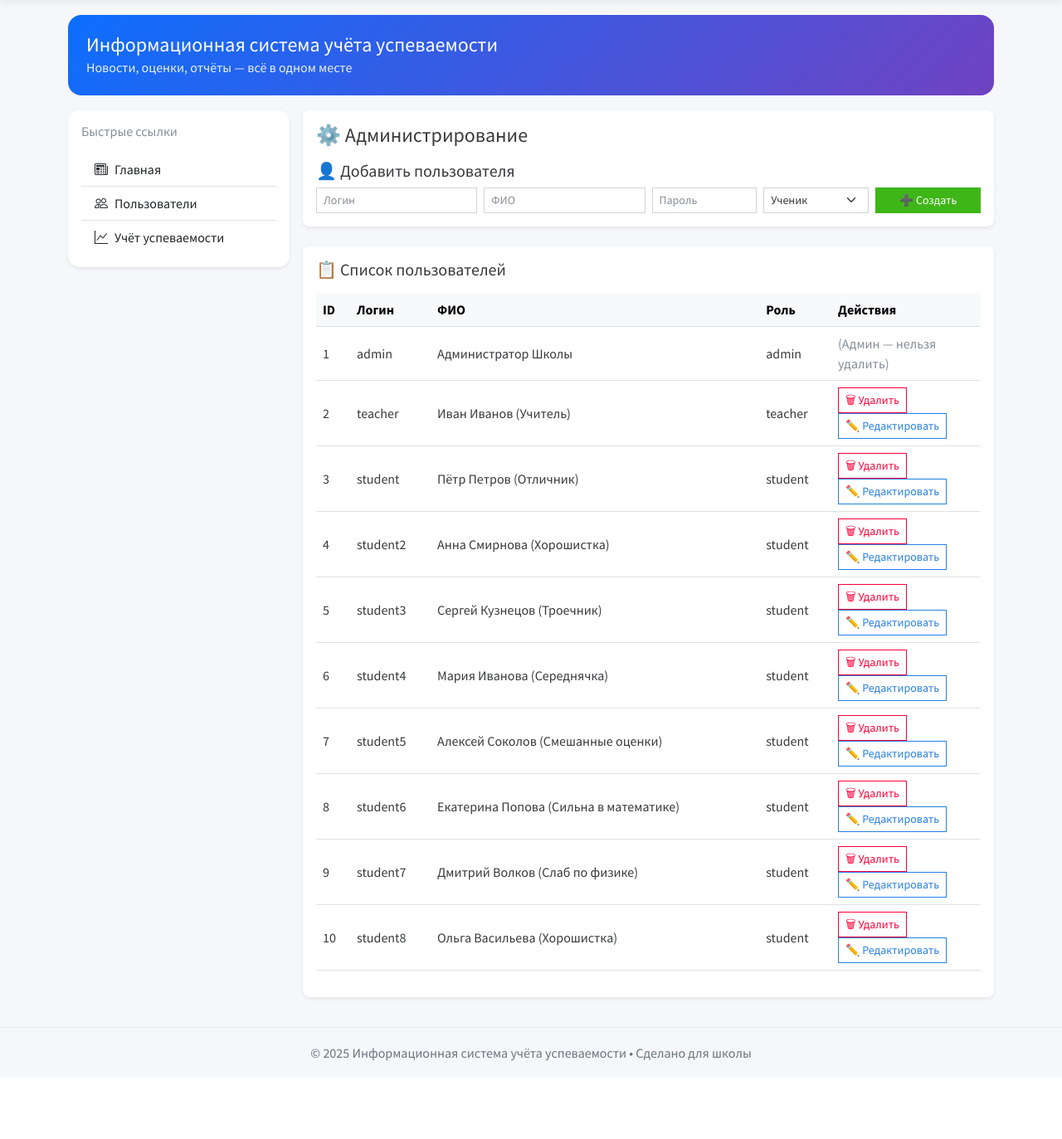
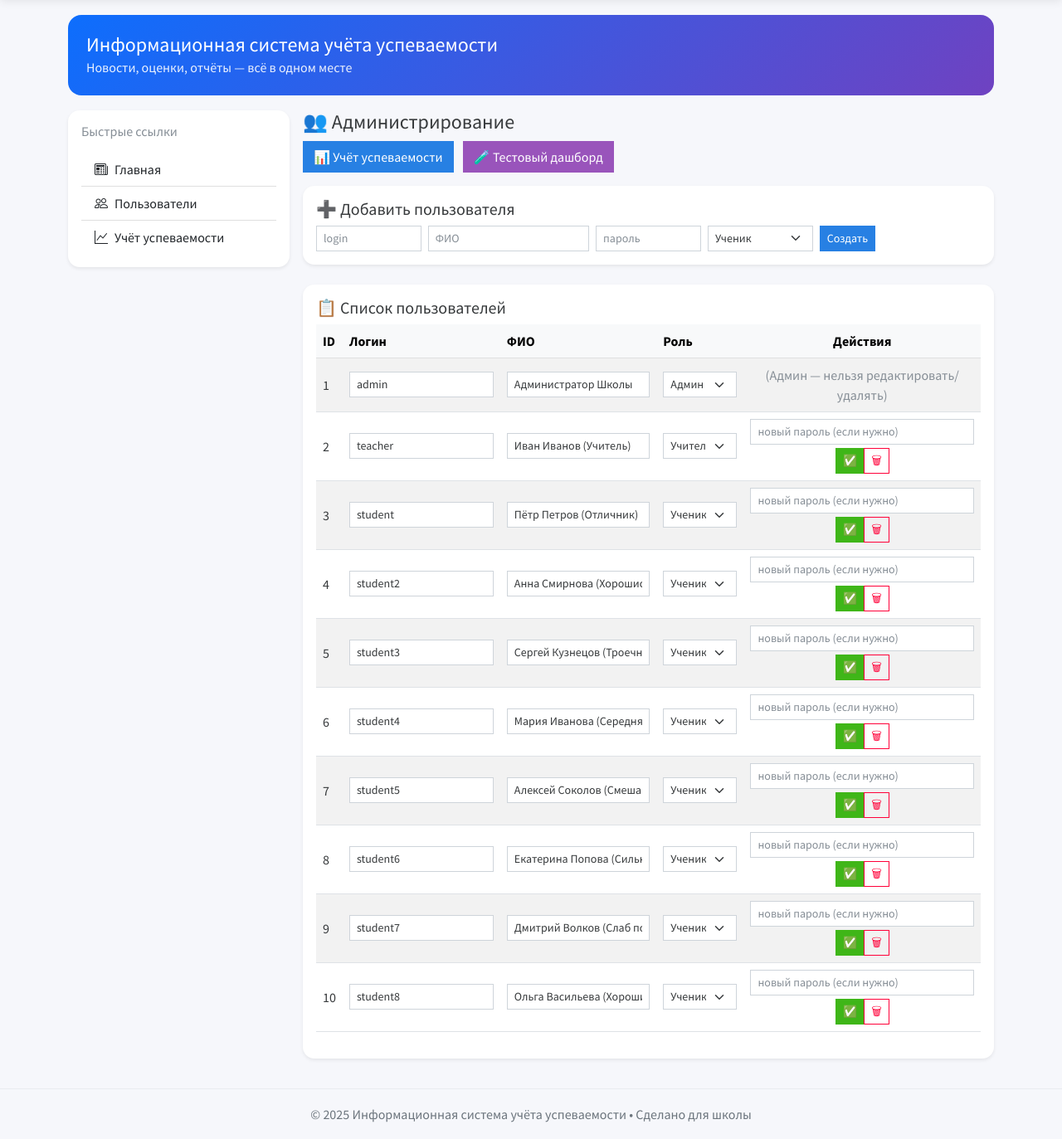
Before and after one commit to AlexandrMarivech/school-diary, a Flask app: page /admin in a window 1280 px wide. Shown: the part 62-1435 px from the top of the page at 83% size. Before the commit the page ends 1341 px from the top, so only its background shows below. Run offline with Flask 3, Linux system fonts and the light colour scheme; a user stored in the database is signed in; some libraries are stand-ins or nearby versions.

Commit message:
Обновление: свежая версия проекта с ПК

```diff
--- a/templates/admin.html
+++ b/templates/admin.html
@@ -1,26 +1,33 @@
 {% extends "base.html" %}
 {% block content %}
+<h4>👥 Администрирование</h4>
 
-<div class="row">
-  <div class="col-lg-12">
-    <div class="card shadow-sm border-0 rounded-3 mb-4">
+<!-- Flash-сообщения -->
+{% with messages = get_flashed_messages(with_categories=true) %}
+  {% if messages %}
+    {% for category, message in messages %}
+      <div class="alert alert-{{ 'danger' if category == 'danger' else 'success' if category == 'success' else 'info' }} alert-dismissible fade show" role="alert">
+        {{ message }}
+        <button type="button" class="btn-close" data-bs-dismiss="alert"></button>
+      </div>
+    {% endfor %}
+  {% endif %}
+{% endwith %}
+
+<!-- Кнопки -->
+<div class="mb-3">
+  <a href="{{ url_for('admin_reports') }}" class="btn btn-primary me-2">📊 Учёт успеваемости</a>
+  <a href="{{ url_for('test_dashboard') }}" class="btn btn-info">🧪 Тестовый дашборд</a>
+</div>
+
+<!-- Добавление пользователя -->
+<div class="card shadow-sm mb-4">
   <div class="card-body">
-        <h4 class="card-title mb-3">⚙️ Администрирование</h4>
-        {% if message %}
-          <div class="alert alert-info">{{ message }}</div>
-        {% endif %}
-
-        <h5 class="mt-3">👤 Добавить пользователя</h5>
-        <form method="post" class="row g-2 align-items-center">
-          <div class="col-md-3">
-            <input name="username" class="form-control form-control-sm" placeholder="Логин" required>
-          </div>
-          <div class="col-md-3">
-            <input name="fullname" class="form-control form-control-sm" placeholder="ФИО">
-          </div>
-          <div class="col-md-2">
-            <input name="password" type="password" class="form-control form-control-sm" placeholder="Пароль" required>
-          </div>
+    <h5 class="card-title">➕ Добавить пользователя</h5>
+    <form method="post" class="row g-2">
+      <div class="col-md-2"><input name="username" class="form-control form-control-sm" placeholder="login" required></div>
+      <div class="col-md-3"><input name="fullname" class="form-control form-control-sm" placeholder="ФИО"></div>
+      <div class="col-md-2"><input name="password" class="form-control form-control-sm" placeholder="пароль" required></div>
       <div class="col-md-2">
         <select name="role" class="form-select form-select-sm">
           <option value="student">Ученик</option>
@@ -28,49 +35,55 @@
           <option value="admin">Админ</option>
         </select>
       </div>
-          <div class="col-md-2 d-grid">
-            <button class="btn btn-success btn-sm">➕ Создать</button>
-          </div>
+      <div class="col-md-2"><button class="btn btn-primary btn-sm">Создать</button></div>
     </form>
-      </div>
-    </div>
   </div>
 </div>
 
 <!-- Список пользователей -->
-<div class="row">
-  <div class="col-lg-12">
-    <div class="card shadow-sm border-0 rounded-3">
+<div class="card shadow-sm">
   <div class="card-body">
-        <h5 class="card-title mb-3">📋 Список пользователей</h5>
+    <h5 class="card-title">📋 Список пользователей</h5>
     <div class="table-responsive">
-          <table class="table table-hover align-middle">
+      <table class="table table-striped align-middle">
         <thead class="table-light">
           <tr>
             <th>ID</th>
             <th>Логин</th>
             <th>ФИО</th>
             <th>Роль</th>
-                <th style="width:180px;">Действия</th>
+            <th class="text-center">Действия</th>
           </tr>
         </thead>
         <tbody>
           {% for u in users %}
-              <tr>
+          <tr id="user-row-{{ u.id }}">
+            <form method="post" action="{{ url_for('edit_user', user_id=u.id) }}">
               <td>{{ u.id }}</td>
-                <td>{{ u.username }}</td>
-                <td>{{ u.fullname }}</td>
-                <td>{{ u.role }}</td>
+              <td><input name="username" value="{{ u.username }}" class="form-control form-control-sm"></td>
+              <td><input name="fullname" value="{{ u.fullname or '' }}" class="form-control form-control-sm"></td>
               <td>
+                <select name="role" class="form-select form-select-sm">
+                  <option value="student" {% if u.role=='student' %}selected{% endif %}>Ученик</option>
+                  <option value="teacher" {% if u.role=='teacher' %}selected{% endif %}>Учитель</option>
+                  <option value="admin" {% if u.role=='admin' %}selected{% endif %}>Админ</option>
+                </select>
+              </td>
+              <td class="text-center">
                 {% if u.role != 'admin' %}
+                  <input name="password" type="password" class="form-control form-control-sm mb-1" placeholder="новый пароль (если нужно)">
+                  <div class="btn-group btn-group-sm">
+                    <button type="submit" class="btn btn-success" title="Сохранить">✅</button>
                     <form method="post" action="{{ url_for('delete_user', user_id=u.id) }}" style="display:inline;">
-                      <button type="submit" class="btn btn-sm btn-outline-danger" onclick="return confirm('Удалить пользователя {{ u.username }}?');">🗑 Удалить</button>
+                      <button type="submit" class="btn btn-outline-danger" title="Удалить"
+                              onclick="return confirm('Удалить пользователя {{ u.username }}?');">🗑</button>
                     </form>
-                    <a href="{{ url_for('edit_user', user_id=u.id) }}" class="btn btn-sm btn-outline-primary">✏️ Редактировать</a>
+                  </div>
                 {% else %}
-                    <span class="text-muted">(Админ — нельзя удалить)</span>
+                  <span class="text-muted">(Админ — нельзя редактировать/удалять)</span>
                 {% endif %}
               </td>
+            </form>
           </tr>
           {% endfor %}
         </tbody>
@@ -78,7 +91,4 @@
     </div>
   </div>
 </div>
-  </div>
-</div>
-
 {% endblock %}
```
Also changed, not shown: static/app.css (added, +16 -0 lines), templates/edit_user.html (+39 -23 lines), templates/test_dashboard.html (added, +9 -0 lines), instance/data.db. Lines whose indentation alone changed are shown as unchanged.
